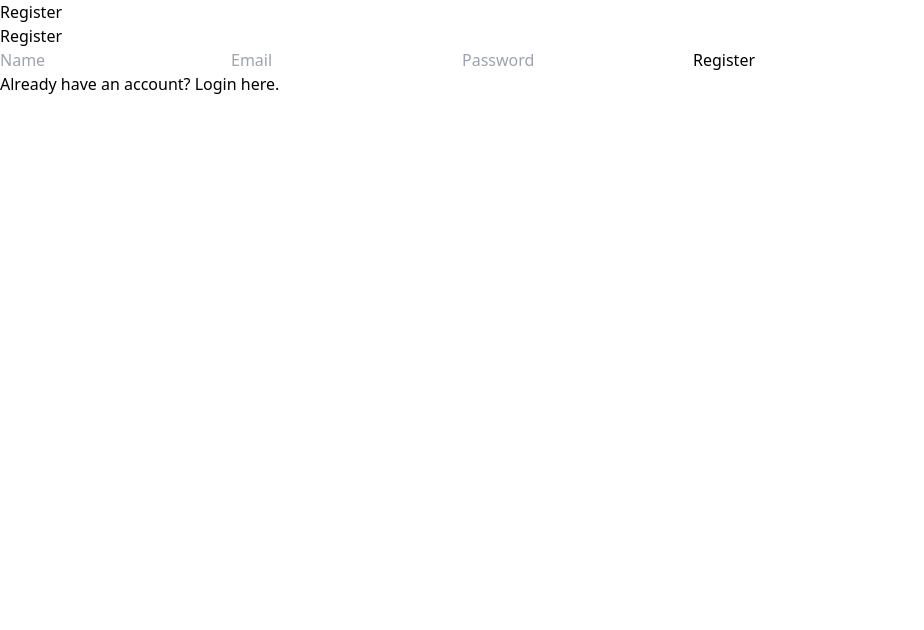
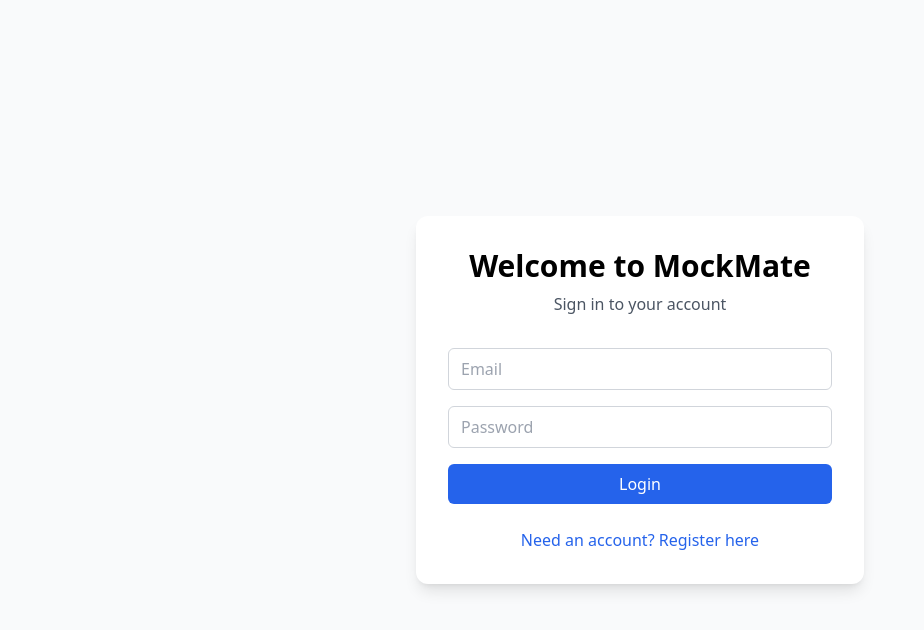
Before and after one commit to tmanzhe/mockmate, a Next.js app: page / in a window 1280 px wide. Shown: the top 630 px of the page, without its empty margins (0-924 px from the left). Built offline with nearby package versions, Linux system fonts and the light colour scheme.

Commit message:
lol idk what happened

```diff
--- a/app/components/AuthForm.tsx
+++ b/app/components/AuthForm.tsx
@@ -1,21 +1,21 @@
 "use client";
 
 import { useState } from 'react';
-import Link from 'next/link';
 
 interface AuthFormProps {
   title: string;
   onSubmit: (email: string, password: string, name?: string) => void;
   linkText: string;
   linkHref: string;
+  onLinkClick?: () => void;
 }
 
-const AuthForm = ({ title, onSubmit, linkText, linkHref }: AuthFormProps) => {
+const AuthForm = ({ title, onSubmit, linkText, linkHref, onLinkClick }: AuthFormProps) => {
   const [email, setEmail] = useState('');
   const [password, setPassword] = useState('');
   const [name, setName] = useState('');
 
-  const handleSubmit = (e: React.FormEvent) => {
+  const handleSubmit = (e: React.FormEvent<HTMLFormElement>) => {
     e.preventDefault();
     if (title === 'Register') {
       onSubmit(email, password, name);
@@ -25,36 +25,63 @@
   };
 
   return (
+    <div className="mt-8 space-y-6">
+      <form onSubmit={handleSubmit} className="space-y-4">
+        {title === 'Register' && (
           <div>
-      <h1>{title}</h1>
-      <form onSubmit={handleSubmit}>
-        {title === 'Register' && (
             <input
               type="text"
               placeholder="Name"
               value={name}
-            onChange={(e) => setName(e.target.value)}
+              onChange={(e: React.ChangeEvent<HTMLInputElement>) => setName(e.target.value)}
               required
+              className="w-full px-3 py-2 border border-gray-300 rounded-md"
             />
+          </div>
         )}
+        <div>
           <input
             type="email"
             placeholder="Email"
             value={email}
-          onChange={(e) => setEmail(e.target.value)}
+            onChange={(e: React.ChangeEvent<HTMLInputElement>) => setEmail(e.target.value)}
             required
+            className="w-full px-3 py-2 border border-gray-300 rounded-md"
           />
+        </div>
+        <div>
           <input
             type="password"
             placeholder="Password"
             value={password}
-          onChange={(e) => setPassword(e.target.value)}
+            onChange={(e: React.ChangeEvent<HTMLInputElement>) => setPassword(e.target.value)}
             required
+            className="w-full px-3 py-2 border border-gray-300 rounded-md"
           />
-        <button type="submit">{title}</button>
+        </div>
+        <button
+          type="submit"
+          className="w-full py-2 px-4 bg-blue-600 text-white rounded-md hover:bg-blue-700"
+        >
+          {title}
+        </button>
       </form>
-      <p>
-        <Link href={linkHref}>{linkText}</Link>
+      <p className="text-center">
+        {onLinkClick ? (
+          <button
+            onClick={(e) => {
+              e.preventDefault();
+              onLinkClick();
+            }}
+            className="text-blue-600 hover:text-blue-800"
+          >
+            {linkText}
+          </button>
+        ) : (
+          <a href={linkHref} className="text-blue-600 hover:text-blue-800">
+            {linkText}
+          </a>
+        )}
       </p>
     </div>
   );
--- a/app/page.tsx
+++ b/app/page.tsx
@@ -1,8 +1,35 @@
 "use client";
 
+import { useState } from 'react';
 import AuthForm from './components/AuthForm';
+import { useRouter } from 'next/navigation';
 
-const Page = () => {
+export default function Page() {
+  const [isLogin, setIsLogin] = useState(true);
+  const router = useRouter();
+
+  const handleLogin = async (email: string, password: string) => {
+    try {
+      const res = await fetch('/api/auth/login', {
+        method: 'POST',
+        headers: { 'Content-Type': 'application/json' },
+        body: JSON.stringify({ email, password }),
+      });
+
+      if (res.ok) {
+        const data = await res.json();
+        document.cookie = `auth-token=${data.token}; path=/`;
+        router.push('/dashboard');
+      } else {
+        const data = await res.json();
+        alert(data.error || 'Login failed.');
+      }
+    } catch (error) {
+      console.error('Login error:', error);
+      alert('Something went wrong. Please try again.');
+    }
+  };
+
   const handleRegister = async (email: string, password: string, name?: string) => {
     try {
       const res = await fetch('/api/auth/register', {
@@ -12,29 +39,35 @@
       });
 
       if (res.ok) {
-        console.log('Registration successful!');
-        window.location.href = '/auth/login';
+        setIsLogin(true); // Switch to login form after successful registration
       } else {
         const data = await res.json();
         alert(data.error || 'Registration failed.');
       }
     } catch (error) {
-      console.error('Error during registration:', error);
+      console.error('Registration error:', error);
       alert('Something went wrong. Please try again.');
     }
   };
 
   return (
-    <div>
-      <h1>Register</h1>
-      <AuthForm
-        title="Register"
-        onSubmit={handleRegister}
-        linkText="Already have an account? Login here."
-        linkHref="/auth/login"
-      />
+    <div className="min-h-screen flex flex-col items-center justify-center bg-gray-50">
+      <div className="max-w-md w-full space-y-8 p-8 bg-white rounded-xl shadow-lg">
+        <div className="text-center">
+          <h1 className="text-3xl font-bold">Welcome to MockMate</h1>
+          <p className="mt-2 text-gray-600">
+            {isLogin ? "Sign in to your account" : "Create your account"}
+          </p>
+        </div>
+
+        <AuthForm
+          title={isLogin ? "Login" : "Register"}
+          onSubmit={isLogin ? handleLogin : handleRegister}
+          linkText={isLogin ? "Need an account? Register here" : "Already have an account? Login here"}
+          linkHref="#"
+          onLinkClick={() => setIsLogin(!isLogin)}
+        />
+      </div>
     </div>
   );
-};
-
-export default Page;
+}
```
Lines whose indentation alone changed are shown as unchanged.
